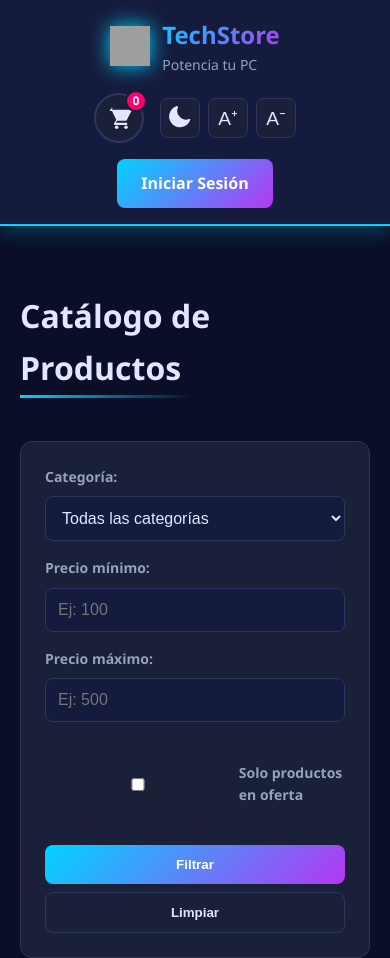
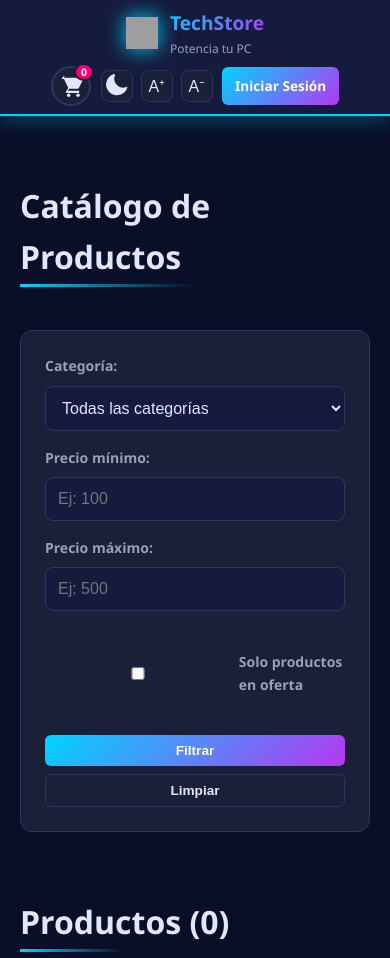
Before and after one commit to Roger934/TiendaEnLinea, a plain HTML site: page frontend/index.html in a window 390 px wide. Shown: the top 958 px of the page. Drawn offline with Linux system fonts and the light colour scheme; some packages are replaced by stand-ins of ours; no server answers; grey boxes are pictures that could not be loaded; a script that the page names is missing.

Commit message:
Ya me quiero dormir

```diff
--- a/backend/routes/adminRoutes.js
+++ b/backend/routes/adminRoutes.js
@@ -5,7 +5,7 @@ const router = express.Router();
 const adminController = require("../controllers/adminController");
 const { verifyToken } = require("../middleware/auth");
 const { upload } = require("../config/cloudinary");
-const { pool } = require("../config/database"); // ← AGREGADO
+const { pool } = require("../config/database");
 
 const verifyAdmin = (req, res, next) => {
   if (req.user.rol !== "admin") {
@@ -30,13 +30,13 @@ router.get("/products", verifyToken, verifyAdmin, async (req, res) => {
         ORDER BY p.id DESC
       `);
 
-    res.json({
+    return res.json({
       success: true,
       productos,
     });
   } catch (error) {
     console.error("Error en GET /admin/products:", error);
-    res.status(500).json({
+    return res.status(500).json({
       success: false,
       message: "Error al obtener productos",
     });
--- a/frontend/css/styles.css
+++ b/frontend/css/styles.css
@@ -1490,44 +1490,64 @@ footer {
   padding: 1.5rem;
 }
 
-/* Responsive */
-@media (max-width: 1024px) {
-  .checkout-grid {
-    grid-template-columns: 1fr;
-  }
-
-  .sticky-summary {
-    position: static;
-  }
-}
-
+/* ============================================
+   RESPONSIVE
+   ============================================ */
 @media (max-width: 768px) {
-  .form-row {
-    grid-template-columns: 1fr;
-  }
-}
-
-/* Animación */
-@keyframes fadeIn {
-  from {
-    opacity: 0;
-    transform: translateY(10px);
-  }
-  to {
-    opacity: 1;
-    transform: translateY(0);
-  }
-}
-
-/* ============================================
-   RESPONSIVE
-   ============================================ */
-@media (max-width: 768px) {
+  /* HEADER más compacto */
   .header-content {
+    padding: 0.5rem 0;
     flex-direction: column;
-    gap: 1rem;
-  }
-
+    gap: 0.5rem;
+  }
+
+  .logo img {
+    width: 32px;
+    height: 32px;
+  }
+
+  .logo-text h1 {
+    font-size: 1.2rem;
+  }
+
+  .logo-text p {
+    font-size: 0.75rem;
+  }
+
+  .user-info {
+    display: flex;
+    flex-wrap: wrap;
+    justify-content: center;
+    gap: 0.6rem;
+  }
+
+  .btn-primary,
+  .btn-secondary,
+  .btn-admin {
+    padding: 0.5rem 0.8rem;
+    font-size: 0.85rem;
+    border-radius: 6px;
+  }
+
+  .icon-btn {
+    width: 32px;
+    height: 32px;
+    font-size: 1rem;
+  }
+
+  .cart-icon-btn {
+    width: 40px;
+    height: 40px;
+    font-size: 1.2rem;
+  }
+
+  .cart-count {
+    min-width: 18px;
+    height: 18px;
+    font-size: 0.65rem;
+  }
+
+  /* Lo que ya tenías para grid y filtros */
   .products-grid {
     grid-template-columns: 1fr;
   }
```
